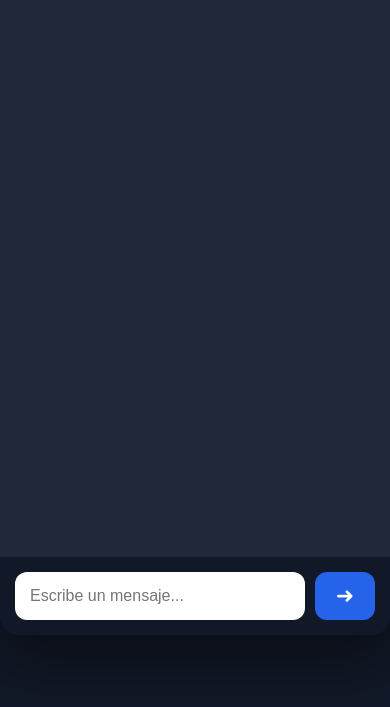
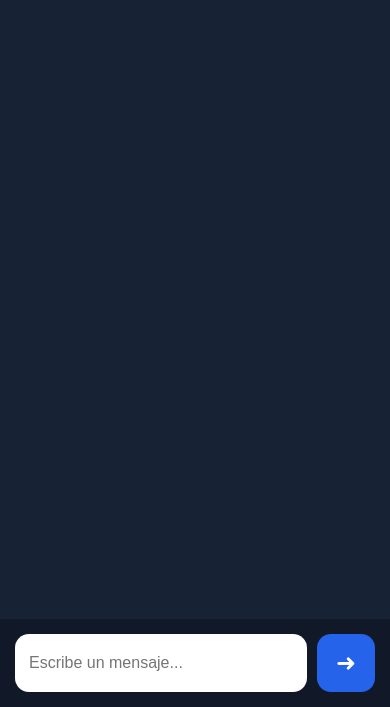
Before and after one commit to JasRey02/mini_chatbot, a plain HTML site: page index.html in a window 390 px wide. Shown: the part 137-844 px from the top of the page. Drawn offline with Linux system fonts and the light colour scheme.

Commit message:
modificando el estilo de la pagina

```diff
--- a/style.css
+++ b/style.css
@@ -4,34 +4,66 @@ padding:0;
 box-sizing:border-box;
 }
 
+html,
 body{
-background:#111827;
-font-family:Arial;
-height:100vh;
+height:100%;
+}
+
+body{
+
+background:
+linear-gradient(
+180deg,
+#081120,
+#111827
+);
+
+font-family:
+Arial,
+sans-serif;
+
 display:flex;
+
 justify-content:center;
+
 align-items:center;
+
+padding:20px;
+
+overflow:hidden;
+
 }
 
 .container{
 
-width:420px;
+width:min(
+100%,
+450px
+);
 
-height:700px;
-
-background:#1f2937;
-
-border-radius:20px;
+height:min(
+90vh,
+750px
+);
 
 display:flex;
 
 flex-direction:column;
 
+background:#172235;
+
+border-radius:18px;
+
 overflow:hidden;
 
 box-shadow:
 0 20px 60px
-rgba(0,0,0,.5);
+rgba(
+0,
+0,
+0,
+0.4
+);
 
 }
 
@@ -43,11 +75,13 @@ color:white;
 
 padding:18px;
 
+text-align:center;
+
 font-size:22px;
 
 font-weight:bold;
 
-text-align:center;
+flex-shrink:0;
 
 }
 
@@ -55,23 +89,27 @@ text-align:center;
 
 flex:1;
 
+overflow-y:auto;
+
 padding:20px;
 
-overflow-y:auto;
+display:flex;
+
+flex-direction:column;
+
+gap:14px;
 
 }
 
 .msg{
 
-padding:12px;
-
-margin-bottom:12px;
-
-max-width:80%;
+padding:14px;
 
 border-radius:18px;
 
-animation:fade .3s;
+max-width:75%;
+
+word-break:break-word;
 
 }
 
@@ -81,15 +119,23 @@ background:#2563eb;
 
 color:white;
 
-margin-left:auto;
+align-self:flex-end;
 
 }
 
 .bot{
 
-background:#374151;
+background:#364152;
 
 color:white;
+
+align-self:flex-start;
+
+}
+
+.typing{
+
+opacity:.6;
 
 }
 
@@ -97,9 +143,13 @@ color:white;
 
 display:flex;
 
+gap:10px;
+
 padding:15px;
 
 background:#111827;
+
+flex-shrink:0;
 
 }
 
@@ -107,60 +157,64 @@ input{
 
 flex:1;
 
-padding:15px;
+min-width:0;
+
+padding:14px;
 
 border:none;
 
-border-radius:12px;
+border-radius:14px;
 
 font-size:16px;
+
+outline:none;
 
 }
 
 button{
 
-width:60px;
+width:58px;
 
-margin-left:10px;
+height:58px;
 
 border:none;
+
+border-radius:14px;
 
 background:#2563eb;
 
 color:white;
 
-font-size:22px;
-
-border-radius:12px;
+font-size:24px;
 
 cursor:pointer;
+
+flex-shrink:0;
 
 }
 
 button:hover{
 
-transform:scale(1.05);
+transform:scale(1.03);
 
 }
 
-.typing{
+@media(max-width:600px){
 
-opacity:.7;
+body{
 
-font-style:italic;
+padding:0;
 
 }
 
-@keyframes fade{
+.container{
 
-from{
-opacity:0;
-transform:translateY(10px);
-}
+width:100vw;
 
-to{
-opacity:1;
-transform:none;
+height:100vh;
+
+border-radius:0;
+
 }
 
 }
```
